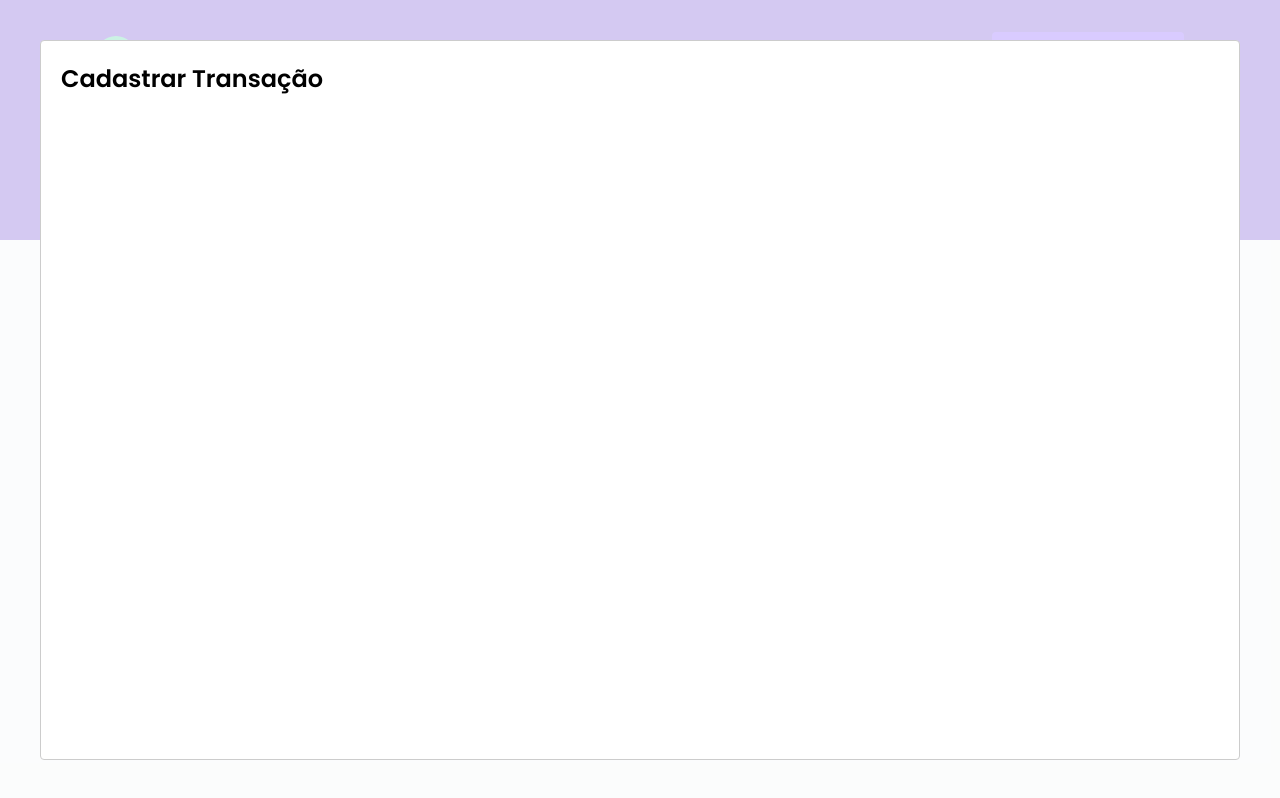
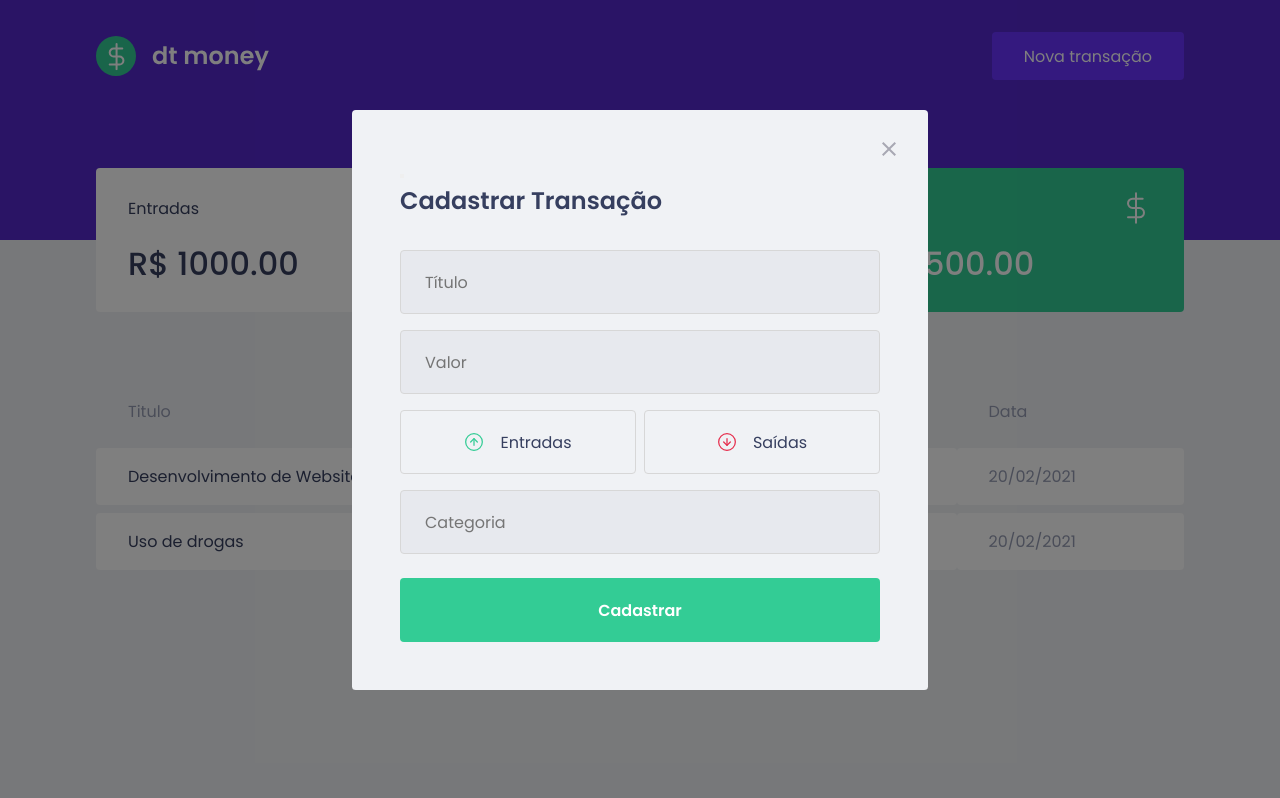
Before and after one commit to ArturRibeiro01/reactjs_arturmoney, a React (Create React App) app: page / in a window 1280 px wide. Both pictures are taken after a click on the button "Nova transação". Built offline with nearby package versions, Linux system fonts and the light colour scheme; no server answers; what miragejs would draw is missing.

Commit message:
Construção do Modal

```diff
--- a/src/App.tsx
+++ b/src/App.tsx
@@ -1,13 +1,33 @@
+import { useState } from "react";
 import { GlobalStyle } from "./styles/global";
 import { Header } from "./components/Header";
 import { Dashboard } from "./components/Dashboard";
+import { NewTransactionModal } from "./components/NewTransactionModal";
+import Modal from "react-modal";
+
+Modal.setAppElement("#root");
 
 export const App = () => {
+  const [isNewTransactionModalOpen, setIsNewTransactionModalOpen] =
+    useState(false);
+
+  function handleOpenNewTransactionModal() {
+    setIsNewTransactionModalOpen(true);
+  }
+  function handleCloseNewTransactionModal() {
+    setIsNewTransactionModalOpen(false);
+  }
   return (
     <>
       <GlobalStyle />
-      <Header />
+
+      <Header onOpenNewTransactionModal={handleOpenNewTransactionModal} />
       <Dashboard />
+
+      <NewTransactionModal
+        isOpen={isNewTransactionModalOpen}
+        onRequestClose={handleCloseNewTransactionModal}
+      />
     </>
   );
 };
--- a/src/components/Header/index.tsx
+++ b/src/components/Header/index.tsx
@@ -1,33 +1,18 @@
-import { useState } from "react";
-import Modal from "react-modal";
 import logoImg from "../../assets/logo.svg";
 import * as S from "./styles";
 
-export const Header = () => {
-  const [isNewTransactionModalOpen, setIsNewTransactionModalOpen] =
-    useState(false);
+interface HeaderProps {
+  onOpenNewTransactionModal: () => void;
+}
 
-  function handleOpenNewTransactionModal() {
-    setIsNewTransactionModalOpen(true);
-  }
-  function handleCloseNewTransactionModal() {
-    setIsNewTransactionModalOpen(false);
-  }
-
+export const Header = ({ onOpenNewTransactionModal }: HeaderProps) => {
   return (
     <S.Container>
       <S.Content>
         <img src={logoImg} alt="dt-mony" />
-        <button onClick={handleOpenNewTransactionModal} type="button">
+        <button onClick={onOpenNewTransactionModal} type="button">
           Nova transação
         </button>
-
-        <Modal
-          isOpen={isNewTransactionModalOpen}
-          onRequestClose={handleCloseNewTransactionModal}
-        >
-          <h2>Cadastrar Transação</h2>
-        </Modal>
       </S.Content>
     </S.Container>
   );
--- /dev/null
+++ b/src/components/NewTransactionModal/index.tsx
@@ -0,0 +1,48 @@
+import Modal from "react-modal";
+import CloseImg from "../../assets/close.svg";
+import IncomeImg from "../../assets/income.svg";
+import OutcomeImg from "../../assets/outcome.svg";
+import * as S from "./styles";
+
+interface NewTransactionModalProps {
+  isOpen: boolean;
+  onRequestClose: () => void;
+}
+
+export const NewTransactionModal = ({
+  isOpen,
+  onRequestClose,
+}: NewTransactionModalProps) => {
+  return (
+    <Modal
+      isOpen={isOpen}
+      onRequestClose={onRequestClose}
+      overlayClassName="react-modal-overlay"
+      className="react-modal-content"
+    >
+      <button type="button" onClick={onRequestClose}>
+        <img className="react-modal-close" src={CloseImg} alt="Fechar Modal" />
+      </button>
+      <S.Container>
+        <h2>Cadastrar Transação</h2>
+        <input placeholder="Título" />
+        <input type="number" placeholder="Valor" />
+
+        <S.TransactionTypeContainer>
+          <button type="button">
+            <img src={IncomeImg} alt=" Imagem Entradas" />
+            <span>Entradas</span>
+          </button>
+
+          <button type="button">
+            <img src={OutcomeImg} alt=" Imagem Entradas" />
+            <span>Saídas</span>
+          </button>
+        </S.TransactionTypeContainer>
+
+        <input type="text" placeholder="Categoria" />
+        <button type="submit">Cadastrar</button>
+      </S.Container>
+    </Modal>
+  );
+};
--- /dev/null
+++ b/src/components/NewTransactionModal/styles.ts
@@ -0,0 +1,82 @@
+import styled from "styled-components";
+
+export const Container = styled.form`
+  h2 {
+    color: var(--text-title);
+    font-size: 1.5rem;
+    margin-bottom: 2rem;
+  }
+
+  input {
+    width: 100%;
+    padding: 0 1.5rem;
+    height: 4rem;
+    border-radius: 0.25rem;
+
+    border: 1px solid #d7d7d7;
+    background: #e7e9ee;
+
+    font-weight: 400;
+    font-size: 1rem;
+
+    &placeholder {
+      color: var(--text-body);
+    }
+
+    & + input {
+      margin-top: 1rem;
+    }
+  }
+
+  button[type="submit"] {
+    width: 100%;
+    padding: 0 1.5rem;
+    height: 4rem;
+    background: var(--green);
+
+    color: #fff;
+    border-radius: 0.25rem;
+    border: 0;
+    font-size: 1rem;
+    font-weight: 600;
+    margin-top: 1.5rem;
+    transition: filter 0.3s;
+
+    &:hover {
+      filter: brightness(0.85);
+    }
+  }
+`;
+
+export const TransactionTypeContainer = styled.div`
+  margin: 1rem 0;
+  display: grid;
+  grid-template-columns: repeat(2, 1fr);
+  gap: 0.5rem;
+
+  button {
+    height: 4rem;
+    border: 1px solid #d7d7d7;
+    border-radius: 0.25rem;
+    background: transparent;
+    display: flex;
+    align-items: center;
+    justify-content: center;
+
+    &:hover {
+      border-color: #aaa;
+    }
+  }
+
+  img {
+    width: 20px;
+    height: 20px;
+  }
+
+  span {
+    display: inline-block;
+    margin-left: 1rem;
+    font-size: 1rem;
+    color: var(--text-title);
+  }
+`;
--- a/src/styles/global.ts
+++ b/src/styles/global.ts
@@ -58,4 +58,40 @@ export const GlobalStyle = createGlobalStyle`
   }
 
 
+  .react-modal-overlay{
+    background: rgba(0,0,0,0.5);
+    position: fixed;
+    top: 0;
+    bottom: 0;
+    right: 0;
+    left: 0;
+    display: flex;
+    align-items: center;
+    justify-content: center;
+
+  }
+
+  .react-modal-content{
+    width: 100%;
+    max-width: 576px;
+    background: var(--background);
+    padding: 3rem;
+    position: relative;
+    border-radius: 0.24rem;
+  }
+
+  .react-modal-close{
+    position: absolute;
+    right: 2rem;
+    top: 2rem;
+    border: 0;
+    background: transparent;
+    transition: filter 0.3s;
+
+    &:hover {
+      filter: brightness(0.5);
+    }
+  }
+
+
 `;
```
